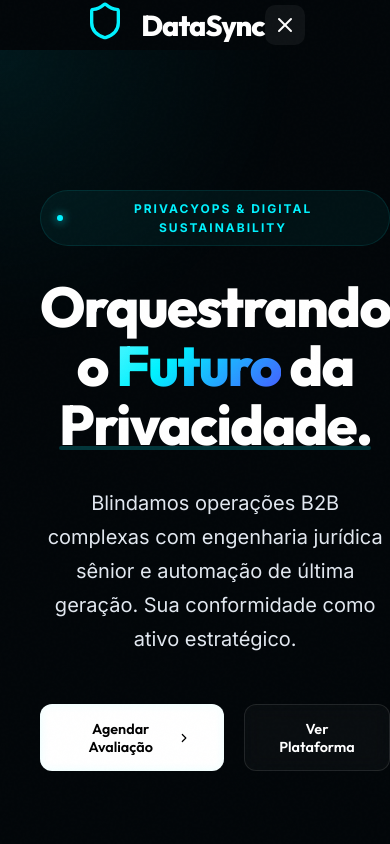
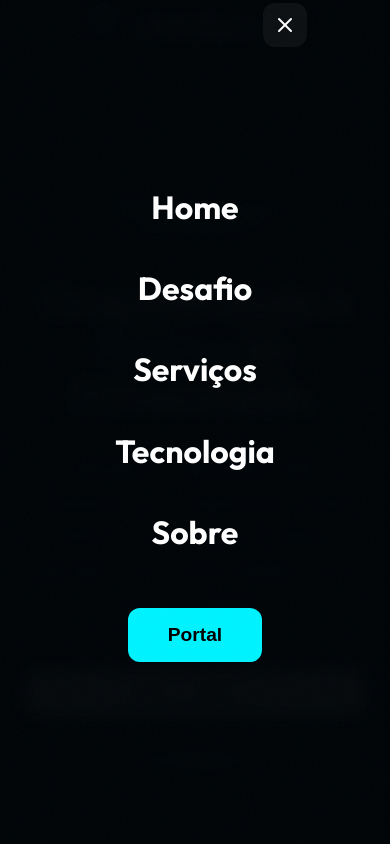
Before and after one commit to mantolatv-cmyk/datasync-dpo, a React (Vite) app: page / in a window 390 px wide. Both pictures are taken after a click on the button 284 px from the left and 24 px from the top of the page. Shown: the top 844 px of the page. Built offline with nearby package versions, Linux system fonts and the light colour scheme.

Commit message:
Optimization: Complete mobile responsiveness refinement and navigation fix

```diff
--- a/src/components/Hero.jsx
+++ b/src/components/Hero.jsx
@@ -99,11 +99,11 @@ const Hero = () => {
               Blindamos operações B2B complexas com engenharia jurídica sênior e automação de última geração. Sua conformidade como ativo estratégico.
             </p>
 
-            <div style={{ display: 'flex', gap: '20px' }}>
-              <RefinedButton variant="primary">
+            <div style={{ display: 'flex', gap: '20px' }} className="hero-btns">
+              <RefinedButton variant="primary" className="hero-btn">
                 Agendar Avaliação <ChevronRight size={18} />
               </RefinedButton>
-              <RefinedButton variant="outline">
+              <RefinedButton variant="outline" className="hero-btn">
                 Ver Plataforma
               </RefinedButton>
             </div>
@@ -173,10 +173,15 @@ const Hero = () => {
 
       <style>{`
         @media (max-width: 1024px) {
-          .hero-title { font-size: 3.5rem !important; }
+          .hero-title { font-size: 3rem !important; }
           .hero-grid { grid-template-columns: 1fr !important; text-align: center; }
           .hero-grid p { margin-left: auto; margin-right: auto; }
           .hero-grid div { justify-content: center; }
+          .hero-btns { flex-direction: column !important; width: 100%; max-width: 400px; margin: 0 auto; }
+          .hero-btn { width: 100% !important; }
+        }
+        @media (max-width: 480px) {
+          .hero-title { font-size: 2.8rem !important; }
         }
       `}</style>
     </section>
--- a/src/components/Navbar.jsx
+++ b/src/components/Navbar.jsx
@@ -95,13 +95,14 @@ const Navbar = () => {
               border: 'none',
               color: '#FFF',
               cursor: 'pointer',
-              width: '40px',
-              height: '40px',
-              borderRadius: '10px',
+              width: '44px',
+              height: '44px',
+              borderRadius: '12px',
               display: 'flex',
               alignItems: 'center',
               justifyContent: 'center',
-              display: 'none'
+              position: 'relative',
+              zIndex: 101,
             }}
             className="mobile-toggle"
           >
@@ -109,6 +110,67 @@ const Navbar = () => {
           </button>
         </div>
       </div>
+
+      {/* Mobile Menu Overlay */}
+      <AnimatePresence>
+        {mobileMenuOpen && (
+          <motion.div
+            initial={{ opacity: 0, y: -20 }}
+            animate={{ opacity: 1, y: 0 }}
+            exit={{ opacity: 0, y: -20 }}
+            transition={{ duration: 0.3 }}
+            style={{
+              position: 'fixed',
+              inset: 0,
+              background: 'rgba(2, 6, 9, 0.98)',
+              backdropFilter: 'blur(10px)',
+              zIndex: 100,
+              display: 'flex',
+              flexDirection: 'column',
+              alignItems: 'center',
+              justifyContent: 'center',
+              gap: '30px'
+            }}
+          >
+            {navLinks.map((link, idx) => (
+              <motion.a
+                key={link.name}
+                href={link.href}
+                onClick={() => setMobileMenuOpen(false)}
+                initial={{ opacity: 0, y: 10 }}
+                animate={{ opacity: 1, y: 0 }}
+                transition={{ delay: idx * 0.1 }}
+                style={{
+                  fontSize: '2rem',
+                  fontWeight: 700,
+                  color: '#FFF',
+                  textDecoration: 'none',
+                  fontFamily: 'var(--font-heading)'
+                }}
+              >
+                {link.name}
+              </motion.a>
+            ))}
+            <motion.button
+               initial={{ opacity: 0 }}
+               animate={{ opacity: 1 }}
+               transition={{ delay: 0.6 }}
+               style={{
+                 marginTop: '20px',
+                 background: 'var(--accent-cyan)',
+                 color: '#000',
+                 padding: '16px 40px',
+                 borderRadius: '12px',
+                 fontWeight: 800,
+                 border: 'none',
+                 fontSize: '1.2rem'
+               }}
+            >
+              Portal
+            </motion.button>
+          </motion.div>
+        )}
+      </AnimatePresence>
 
       <style>{`
         .nav-link:hover { color: #FFF !important; }
--- a/src/components/Services.jsx
+++ b/src/components/Services.jsx
@@ -113,7 +113,7 @@ const Services = () => {
            </div>
         </div>
 
-        <div style={{ display: 'grid', gridTemplateColumns: 'repeat(auto-fill, minmax(380px, 1fr))', gap: '32px' }}>
+        <div style={{ display: 'grid', gridTemplateColumns: 'repeat(auto-fill, minmax(300px, 1fr))', gap: '32px' }}>
           {services.map((service, index) => (
             <MagicCard key={index} index={index}>
               <div style={{
--- a/src/components/Technology.jsx
+++ b/src/components/Technology.jsx
@@ -72,7 +72,7 @@ const Technology = () => {
               Transformamos obrigações em eficiência operacional. Através de nossa metodologia de PrivacyOps, integramos dashboards modernos e automação de workflow aos seus processos.
             </p>
 
-            <div style={{ display: 'grid', gridTemplateColumns: '1fr 1fr', gap: '30px' }}>
+            <div style={{ display: 'grid', gridTemplateColumns: '1fr 1fr', gap: '30px' }} className="tech-features">
               <div style={{ display: 'flex', gap: '16px' }}>
                 <Cloud color="var(--accent-cyan)" />
                 <div>
@@ -95,6 +95,7 @@ const Technology = () => {
       <style>{`
         @media (max-width: 992px) {
           .tech-split { grid-template-columns: 1fr !important; gap: 60px !important; }
+          .tech-features { grid-template-columns: 1fr !important; }
         }
       `}</style>
     </section>
--- a/src/index.css
+++ b/src/index.css
@@ -85,6 +85,12 @@ h1, h2, h3, h4 {
   padding: 0 2.5rem;
 }
 
+@media (max-width: 768px) {
+  .container {
+    padding: 0 1.5rem;
+  }
+}
+
 .glass {
   background: var(--bg-panel);
   backdrop-filter: blur(16px);
@@ -141,6 +147,12 @@ section {
   padding: 120px 0;
 }
 
+@media (max-width: 768px) {
+  section {
+    padding: 80px 0;
+  }
+}
+
 /* Button Refinements */
 .btn-premium {
   position: relative;
```
